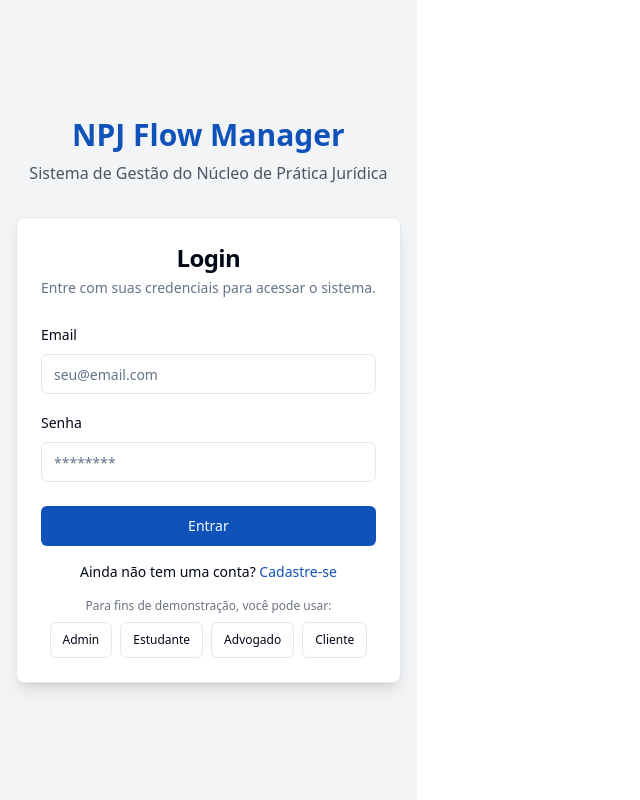
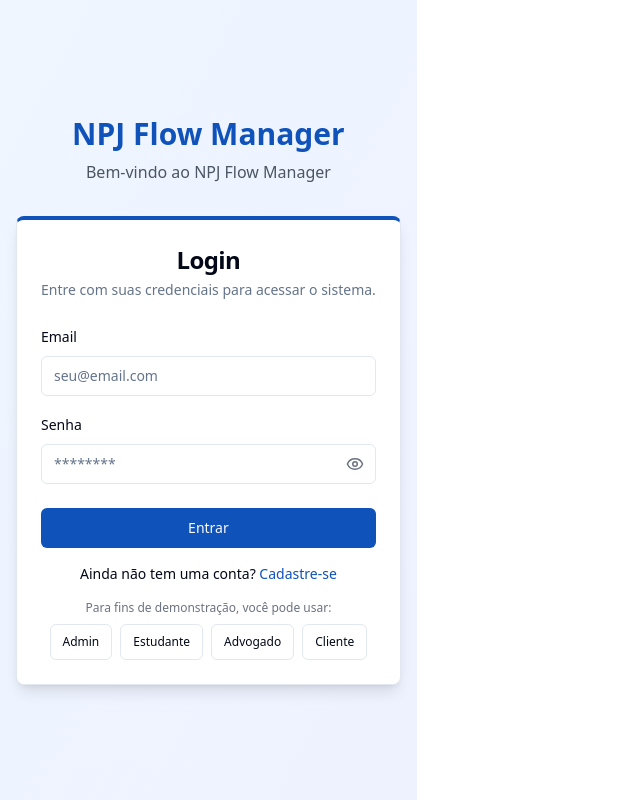
Before and after one commit to feyd1t/juris-flow-manager, a React (Vite) app: page /login in a window 1280 px wide. Shown: the whole page, without its empty margins (0-640 px from the left). Built offline with nearby package versions, Linux system fonts and the light colour scheme.

Commit message:
Refactor: Add some JavaScript flair
Adds some JavaScript flair to the project.

```diff
--- a/package.json
+++ b/package.json
@@ -45,6 +45,7 @@
     "cmdk": "^1.0.0",
     "date-fns": "^3.6.0",
     "embla-carousel-react": "^8.3.0",
+    "framer-motion": "^11.18.2",
     "input-otp": "^1.2.4",
     "lucide-react": "^0.462.0",
     "next-themes": "^0.3.0",
--- a/src/pages/LoginPage.tsx
+++ b/src/pages/LoginPage.tsx
@@ -1,5 +1,5 @@
 
-import React from "react";
+import React, { useState, useEffect } from "react";
 import { useNavigate, Link } from "react-router-dom";
 import { useAuth } from "@/context/AuthContext";
 import { Button } from "@/components/ui/button";
@@ -7,16 +7,62 @@ import { Input } from "@/components/ui/input";
 import { Card, CardContent, CardDescription, CardFooter, CardHeader, CardTitle } from "@/components/ui/card";
 import { toast } from "sonner";
 import { UserRole } from "@/context/AuthContext";
+import { motion } from "framer-motion";
+import { Eye, EyeOff } from "lucide-react";
 
 const LoginPage = () => {
-  const [email, setEmail] = React.useState("");
-  const [password, setPassword] = React.useState("");
-  const [isLoggingIn, setIsLoggingIn] = React.useState(false);
+  const [email, setEmail] = useState("");
+  const [password, setPassword] = useState("");
+  const [isLoggingIn, setIsLoggingIn] = useState(false);
+  const [showPassword, setShowPassword] = useState(false);
+  const [welcomeMessage, setWelcomeMessage] = useState("");
   const { login, user } = useAuth();
   const navigate = useNavigate();
 
+  // Welcome message typing effect
+  useEffect(() => {
+    const messages = [
+      "Bem-vindo ao NPJ Flow Manager",
+      "Gerenciamento de Casos Jurídicos",
+      "Sistema de Núcleo de Prática Jurídica"
+    ];
+    let currentMessageIndex = 0;
+    let currentCharIndex = 0;
+    let isDeleting = false;
+    let typingSpeed = 150;
+
+    const typeWriter = () => {
+      const currentMessage = messages[currentMessageIndex];
+
+      if (isDeleting) {
+        setWelcomeMessage(currentMessage.substring(0, currentCharIndex - 1));
+        currentCharIndex--;
+        typingSpeed = 50;
+      } else {
+        setWelcomeMessage(currentMessage.substring(0, currentCharIndex + 1));
+        currentCharIndex++;
+        typingSpeed = 150;
+      }
+
+      if (!isDeleting && currentCharIndex === currentMessage.length) {
+        // Pause at end of typing
+        isDeleting = true;
+        typingSpeed = 2000;
+      } else if (isDeleting && currentCharIndex === 0) {
+        isDeleting = false;
+        currentMessageIndex = (currentMessageIndex + 1) % messages.length;
+        typingSpeed = 500;
+      }
+
+      setTimeout(typeWriter, typingSpeed);
+    };
+
+    const timer = setTimeout(typeWriter, 1000);
+    return () => clearTimeout(timer);
+  }, []);
+
   // Redirect if already logged in
-  React.useEffect(() => {
+  useEffect(() => {
     if (user) {
       redirectBasedOnRole(user.role);
     }
@@ -78,16 +124,36 @@ const LoginPage = () => {
     }
   };
 
+  const toggleShowPassword = () => {
+    setShowPassword(!showPassword);
+  };
+
   return (
-    <div className="min-h-screen flex items-center justify-center bg-gray-100 p-4">
+    <div className="min-h-screen flex items-center justify-center bg-gradient-to-br from-blue-50 to-indigo-50 p-4">
       <div className="w-full max-w-md">
-        <div className="flex flex-col items-center justify-center space-y-8">
-          <div className="text-center">
+        <motion.div
+          initial={{ opacity: 0, y: -20 }}
+          animate={{ opacity: 1, y: 0 }}
+          transition={{ duration: 0.6 }}
+          className="flex flex-col items-center justify-center space-y-8"
+        >
+          <motion.div
+            className="text-center"
+            initial={{ scale: 0.9 }}
+            animate={{ scale: 1 }}
+            transition={{ duration: 0.5 }}
+          >
             <h1 className="text-3xl font-bold text-npj-blue">NPJ Flow Manager</h1>
-            <p className="text-gray-600 mt-2">Sistema de Gestão do Núcleo de Prática Jurídica</p>
-          </div>
+            <p className="text-gray-600 mt-2 h-6 overflow-hidden">{welcomeMessage}</p>
+          </motion.div>
 
-          <Card className="w-full shadow-lg">
+          <motion.div
+            initial={{ opacity: 0 }}
+            animate={{ opacity: 1 }}
+            transition={{ delay: 0.3, duration: 0.8 }}
+            className="w-full"
+          >
+            <Card className="w-full shadow-lg border-t-4 border-t-npj-blue transition-all duration-300 hover:shadow-xl">
               <CardHeader className="space-y-1">
                 <CardTitle className="text-2xl text-center">Login</CardTitle>
                 <CardDescription className="text-center">
@@ -96,7 +162,12 @@ const LoginPage = () => {
               </CardHeader>
               <form onSubmit={handleLogin}>
                 <CardContent className="space-y-4">
-                <div className="space-y-2">
+                  <motion.div
+                    className="space-y-2"
+                    initial={{ x: -20, opacity: 0 }}
+                    animate={{ x: 0, opacity: 1 }}
+                    transition={{ delay: 0.4 }}
+                  >
                     <label className="text-sm font-medium" htmlFor="email">
                       Email
                     </label>
@@ -106,86 +177,114 @@ const LoginPage = () => {
                       placeholder="seu@email.com"
                       value={email}
                       onChange={(e) => setEmail(e.target.value)}
+                      className="transition-all duration-300 focus:border-npj-blue focus:ring-2 focus:ring-npj-blue/20"
                       required
                     />
-                </div>
-                <div className="space-y-2">
+                  </motion.div>
+                  <motion.div
+                    className="space-y-2"
+                    initial={{ x: 20, opacity: 0 }}
+                    animate={{ x: 0, opacity: 1 }}
+                    transition={{ delay: 0.5 }}
+                  >
                     <label className="text-sm font-medium" htmlFor="password">
                       Senha
                     </label>
+                    <div className="relative">
                       <Input
                         id="password"
-                    type="password"
+                        type={showPassword ? "text" : "password"}
                         placeholder="********"
                         value={password}
                         onChange={(e) => setPassword(e.target.value)}
+                        className="transition-all duration-300 focus:border-npj-blue focus:ring-2 focus:ring-npj-blue/20"
                         required
                       />
+                      <button
+                        type="button"
+                        onClick={toggleShowPassword}
+                        className="absolute right-3 top-1/2 -translate-y-1/2 text-gray-500 hover:text-npj-blue"
+                      >
+                        {showPassword ? <EyeOff size={18} /> : <Eye size={18} />}
+                      </button>
                     </div>
+                  </motion.div>
                 </CardContent>
                 <CardFooter className="flex flex-col space-y-4">
+                  <motion.div
+                    className="w-full"
+                    initial={{ y: 20, opacity: 0 }}
+                    animate={{ y: 0, opacity: 1 }}
+                    transition={{ delay: 0.6 }}
+                    whileHover={{ scale: 1.02 }}
+                    whileTap={{ scale: 0.98 }}
+                  >
                     <Button
                       type="submit"
-                  className="w-full bg-npj-blue hover:bg-blue-700"
+                      className="w-full bg-npj-blue hover:bg-blue-700 transition-all duration-300"
                       disabled={isLoggingIn}
                     >
-                  {isLoggingIn ? "Entrando..." : "Entrar"}
+                      {isLoggingIn ? (
+                        <>
+                          <span className="animate-pulse">Entrando</span>
+                          <span className="inline-block animate-bounce">.</span>
+                          <span className="inline-block animate-bounce delay-100">.</span>
+                          <span className="inline-block animate-bounce delay-200">.</span>
+                        </>
+                      ) : (
+                        "Entrar"
+                      )}
                     </Button>
+                  </motion.div>
 
-                <div className="text-center text-sm">
+                  <motion.div
+                    className="text-center text-sm"
+                    initial={{ opacity: 0 }}
+                    animate={{ opacity: 1 }}
+                    transition={{ delay: 0.7 }}
+                  >
                     Ainda não tem uma conta?{" "}
-                  <Link to="/register" className="text-npj-blue hover:underline font-medium">
+                    <Link to="/register" className="text-npj-blue hover:underline font-medium transition-all duration-300 hover:text-blue-700">
                       Cadastre-se
                     </Link>
-                </div>
+                  </motion.div>
 
-                <div className="w-full">
+                  <motion.div
+                    className="w-full"
+                    initial={{ opacity: 0 }}
+                    animate={{ opacity: 1 }}
+                    transition={{ delay: 0.8 }}
+                  >
                     <p className="text-xs text-gray-500 text-center mb-2">
                       Para fins de demonstração, você pode usar:
                     </p>
                     <div className="flex flex-wrap gap-2 justify-center">
+                      {['admin', 'student', 'lawyer', 'client'].map((type) => (
+                        <motion.div
+                          key={type}
+                          whileHover={{ scale: 1.05 }}
+                          whileTap={{ scale: 0.95 }}
+                        >
                           <Button
                             type="button"
                             variant="outline"
                             size="sm"
-                      onClick={() => fillLoginForm('admin')}
-                      className="text-xs"
+                            onClick={() => fillLoginForm(type)}
+                            className="text-xs transition-all duration-300 hover:bg-npj-blue/10"
                           >
-                      Admin
+                            {type === 'admin' ? 'Admin' :
+                             type === 'student' ? 'Estudante' :
+                             type === 'lawyer' ? 'Advogado' : 'Cliente'}
                           </Button>
-                    <Button
-                      type="button"
-                      variant="outline"
-                      size="sm"
-                      onClick={() => fillLoginForm('student')}
-                      className="text-xs"
-                    >
-                      Estudante
-                    </Button>
-                    <Button
-                      type="button"
-                      variant="outline"
-                      size="sm"
-                      onClick={() => fillLoginForm('lawyer')}
-                      className="text-xs"
-                    >
-                      Advogado
-                    </Button>
-                    <Button
-                      type="button"
-                      variant="outline"
-                      size="sm"
-                      onClick={() => fillLoginForm('client')}
-                      className="text-xs"
-                    >
-                      Cliente
-                    </Button>
+                        </motion.div>
+                      ))}
                     </div>
-                </div>
+                  </motion.div>
                 </CardFooter>
               </form>
             </Card>
-        </div>
+          </motion.div>
+        </motion.div>
       </div>
     </div>
   );
```
Also changed, not shown: 1 other file (tests, documents, lock files or other folders). Lines whose indentation alone changed are shown as unchanged.
